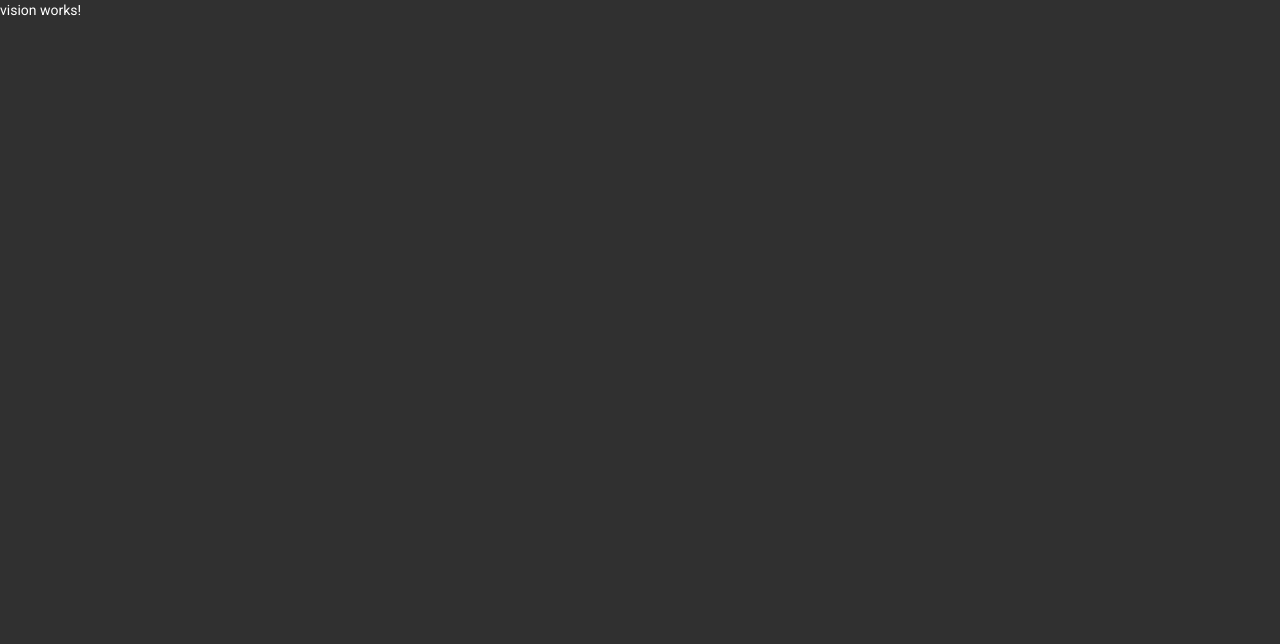
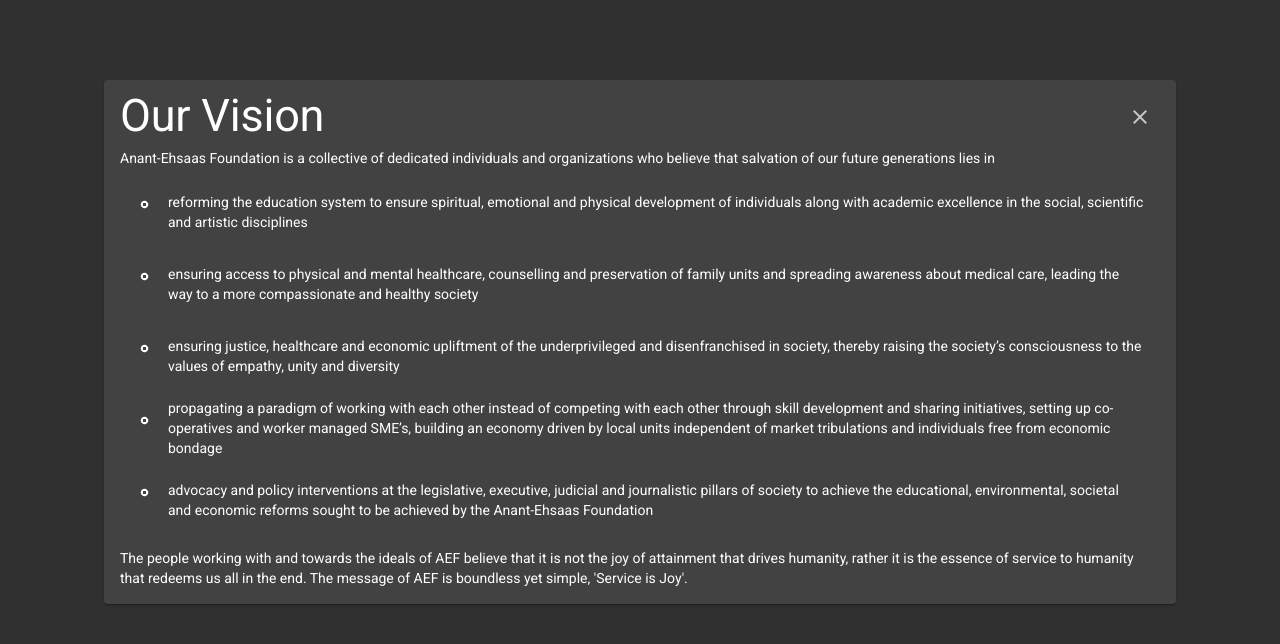
Before and after one commit to anant-ehsaas/anant-ehsaas.github.io, an Angular app: page /vision in a window 1280 px wide. Shown: the top 644 px of the page. Built offline with nearby package versions, Linux system fonts and the light colour scheme.

Commit message:
Link and display 'vision' as a card

```diff
--- a/src/app/dashboard/dashboard.component.html
+++ b/src/app/dashboard/dashboard.component.html
@@ -1,3 +1,5 @@
 <button mat-fab aria-label="Logo" class="btn-logo">
-  <input type="image" src="../assets/img/logo.png" />
+  <a routerLink="/vision">
+    <input type="image" src="../assets/img/logo.png" />
+  </a>
 </button>
--- a/src/app/material/material.module.ts
+++ b/src/app/material/material.module.ts
@@ -1,7 +1,17 @@
 import { NgModule } from '@angular/core';
 import { MatButtonModule } from '@angular/material/button';
+import { MatCardModule } from '@angular/material/card';
+import { MatDividerModule } from '@angular/material/divider';
+import { MatListModule } from '@angular/material/list';
+import { MatIconModule } from '@angular/material/icon';
 
-const modules = [MatButtonModule];
+const modules = [
+  MatButtonModule,
+  MatCardModule,
+  MatDividerModule,
+  MatListModule,
+  MatIconModule,
+];
 
 @NgModule({
   declarations: [],
--- a/src/app/vision/vision.component.css
+++ b/src/app/vision/vision.component.css
@@ -0,0 +1,16 @@
+mat-card-subtitle {
+  float: right;
+}
+
+mat-card {
+  margin: 5rem auto 0;
+  max-width: 65rem;
+}
+
+mat-icon {
+  font-size: 2px;
+}
+
+.mat-list-item {
+  height: 4.5rem !important;
+}
--- a/src/app/vision/vision.component.html
+++ b/src/app/vision/vision.component.html
@@ -1 +1,84 @@
-<p>vision works!</p>
+<mat-card>
+  <mat-card-subtitle>
+    <button mat-icon-button routerLink="/dashboard">
+      <mat-icon style="font-size: x-large"> close </mat-icon>
+    </button>
+  </mat-card-subtitle>
+  <mat-card-title>
+    <span class="mat-display-2">Our Vision</span>
+  </mat-card-title>
+  <mat-card-subtitle></mat-card-subtitle>
+  <!-- <mat-divider></mat-divider> -->
+  <mat-card-content>
+    <p>
+      <span class="mat-body">
+        Anant-Ehsaas Foundation is a collective of dedicated individuals and
+        organizations who believe that salvation of our future generations lies
+        in
+      </span>
+      <mat-list>
+        <mat-list-item>
+          <mat-icon matListIcon style="font-size: xx-small">
+            stop_circle
+          </mat-icon>
+          <span class="mat-body">
+            reforming the education system to ensure spiritual, emotional and
+            physical development of individuals along with academic excellence
+            in the social, scientific and artistic disciplines
+          </span>
+        </mat-list-item>
+
+        <mat-list-item>
+          <mat-icon matListIcon style="font-size: xx-small">
+            stop_circle
+          </mat-icon>
+          <span class="mat-body">
+            ensuring access to physical and mental healthcare, counselling and
+            preservation of family units and spreading awareness about medical
+            care, leading the way to a more compassionate and healthy society
+          </span>
+        </mat-list-item>
+        <mat-list-item>
+          <mat-icon matListIcon style="font-size: xx-small">
+            stop_circle
+          </mat-icon>
+          <span class="mat-body">
+            ensuring justice, healthcare and economic upliftment of the
+            underprivileged and disenfranchised in society, thereby raising the
+            society’s consciousness to the values of empathy, unity and
+            diversity
+          </span>
+        </mat-list-item>
+        <mat-list-item>
+          <mat-icon matListIcon style="font-size: xx-small">
+            stop_circle
+          </mat-icon>
+          <span class="mat-body">
+            propagating a paradigm of working with each other instead of
+            competing with each other through skill development and sharing
+            initiatives, setting up co-operatives and worker managed SME’s,
+            building an economy driven by local units independent of market
+            tribulations and individuals free from economic bondage
+          </span>
+        </mat-list-item>
+        <mat-list-item>
+          <mat-icon matListIcon style="font-size: xx-small">
+            stop_circle
+          </mat-icon>
+          <span class="mat-body">
+            advocacy and policy interventions at the legislative, executive,
+            judicial and journalistic pillars of society to achieve the
+            educational, environmental, societal and economic reforms sought to
+            be achieved by the Anant-Ehsaas Foundation
+          </span>
+        </mat-list-item>
+      </mat-list>
+    </p>
+    <p class="mat-body">
+      The people working with and towards the ideals of AEF believe that it is
+      not the joy of attainment that drives humanity, rather it is the essence
+      of service to humanity that redeems us all in the end. The message of AEF
+      is boundless yet simple, 'Service is Joy'.
+    </p>
+  </mat-card-content>
+</mat-card>
```
